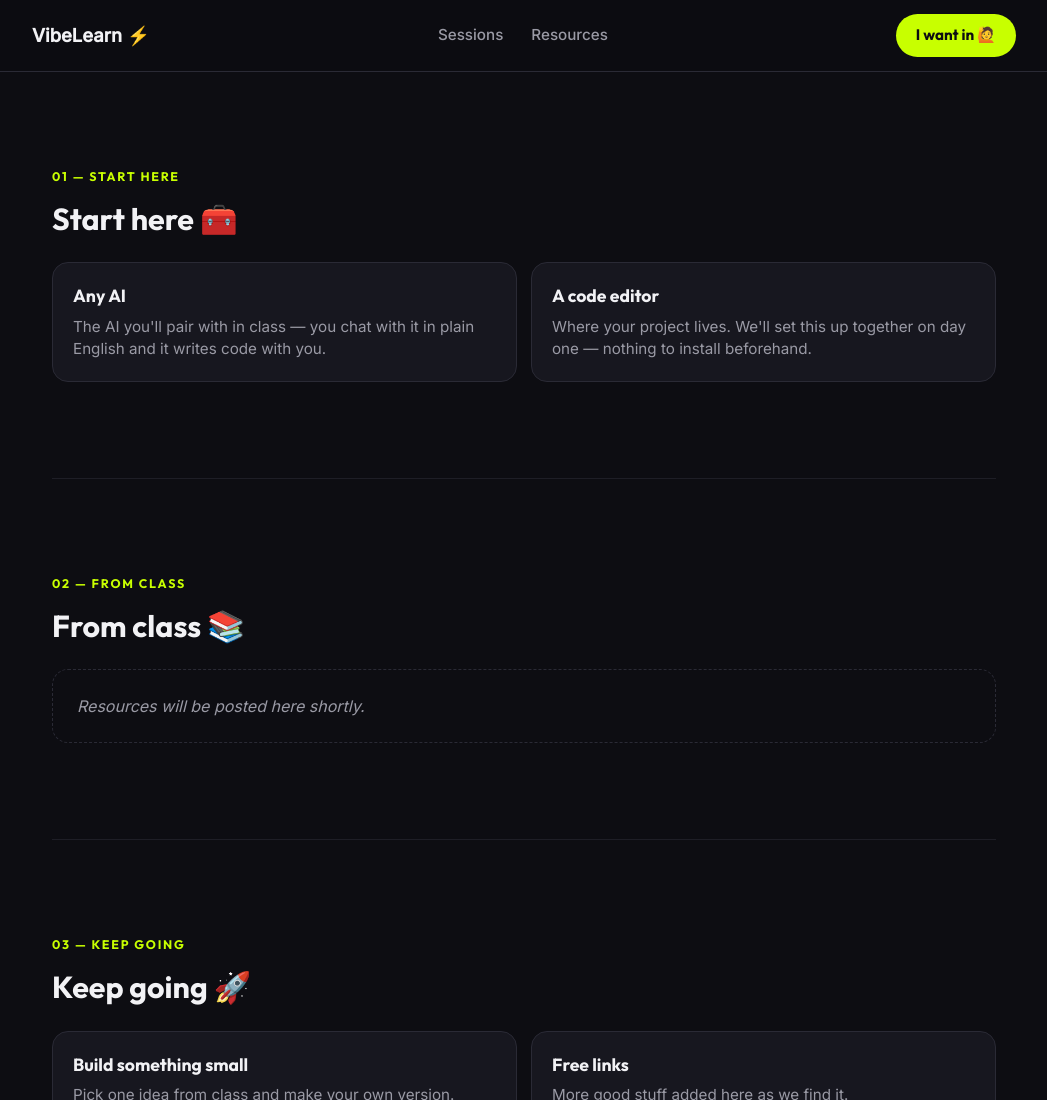
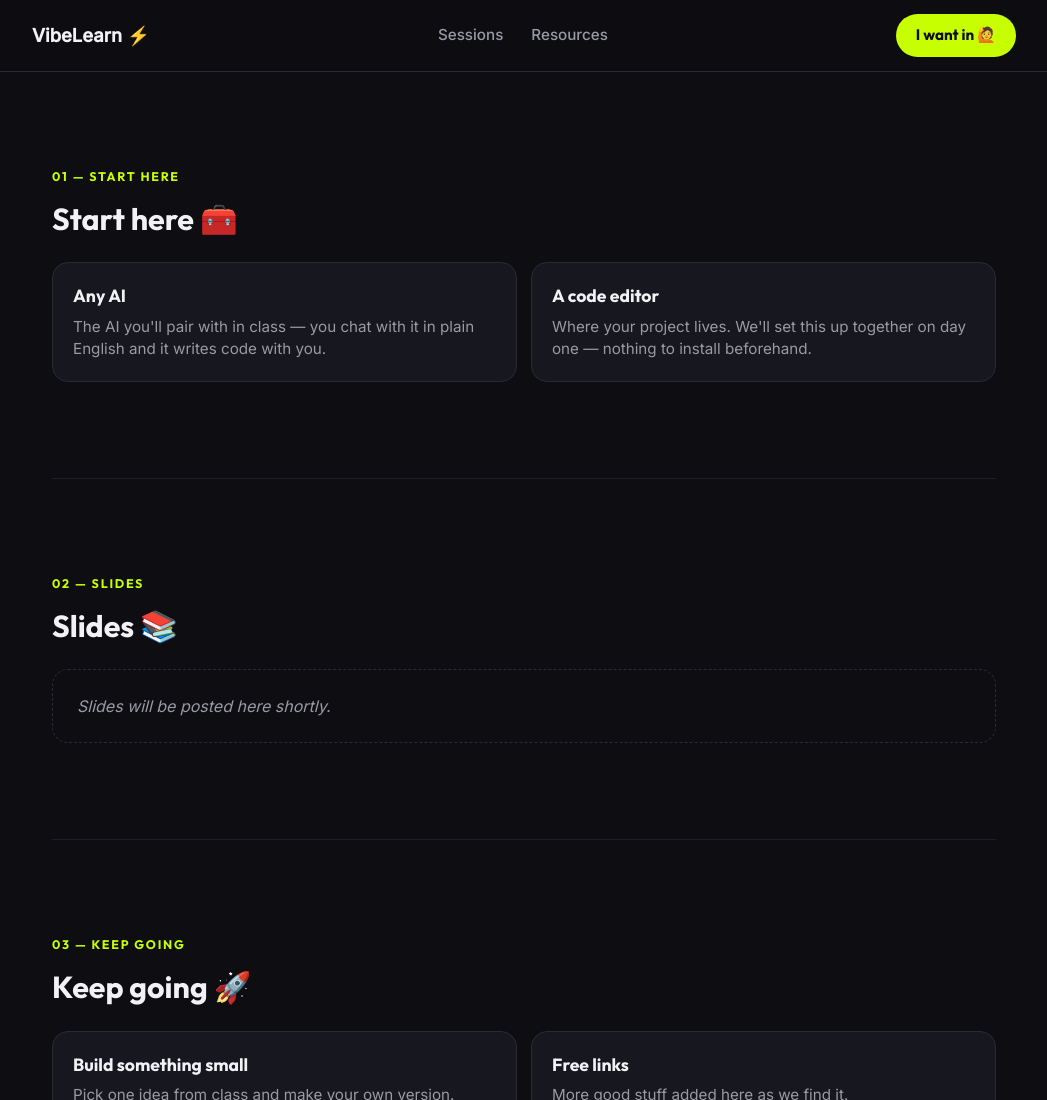
Before and after one commit to 54MDev/vibelearn, a plain HTML site: page resources.html in a window 1280 px wide. Shown: the top 1100 px of the page, without its empty margins (116-1163 px from the left). Drawn offline with Linux system fonts and the light colour scheme.

Commit message:
changed header

```diff
--- a/resources.html
+++ b/resources.html
@@ -248,9 +248,9 @@
   </section>
 
   <section>
-    <span class="eyebrow">02 — From class</span>
-    <h2>From class 📚</h2>
-    <div class="empty-card">Resources will be posted here shortly.</div>
+    <span class="eyebrow">02 — Slides</span>
+    <h2>Slides 📚</h2>
+    <div class="empty-card">Slides will be posted here shortly.</div>
   </section>
 
   <section>
```
